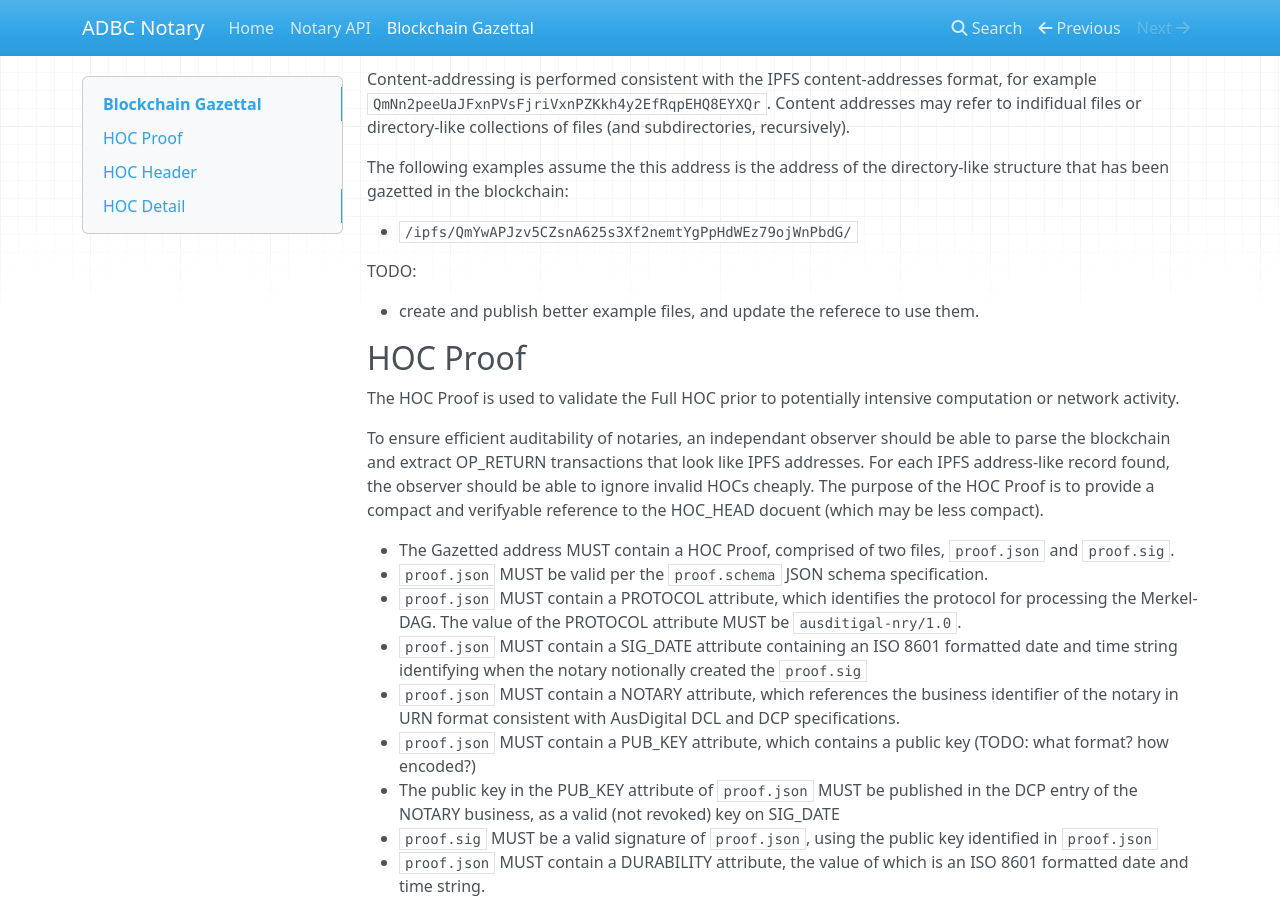
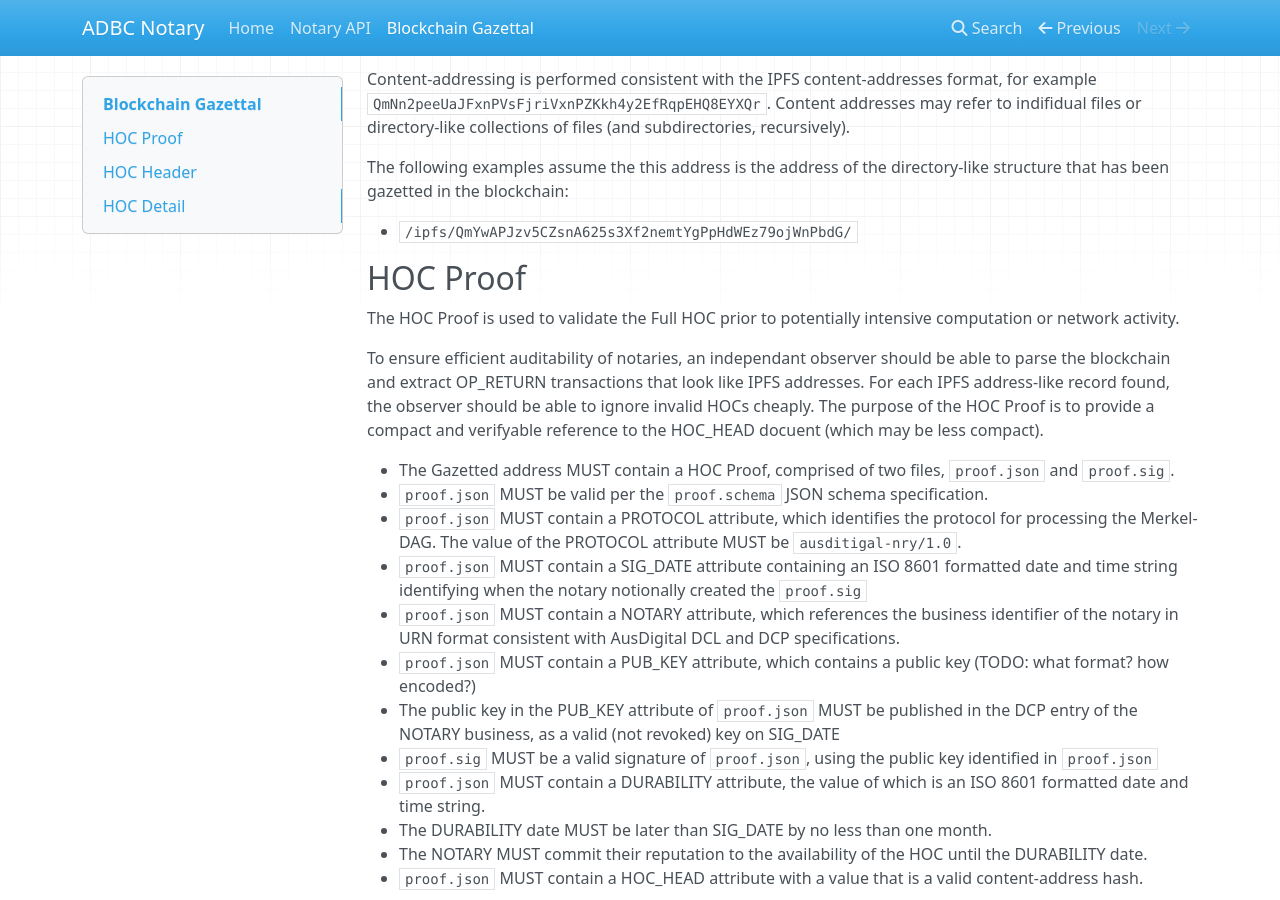
Before and after one commit to kshychko/ausdigital-nry, an MkDocs documentation site: the page built from docs/Gazette.md, in a window 1280 px wide and 900 px high, scrolled down 986 px. Built offline with MkDocs 1.6.1, drawn with Linux system fonts in a browser that asks for light colours; nearby versions of some CDN libraries.

Commit message:
factor out #8

```diff
--- a/docs/Gazette.md
+++ b/docs/Gazette.md
@@ -18,10 +18,6 @@ Content-addressing is performed consistent with the IPFS content-addresses forma
 The following examples assume the this address is the address of the directory-like structure that has been gazetted in the blockchain:
 
  * `/ipfs/QmYwAPJzv5CZsnA625s3Xf2nemtYgPpHdWEz79ojWnPbdG/`
-
-TODO:
-
- * create and publish better example files, and update the referece to use them.
 
 
 ## HOC Proof
```
